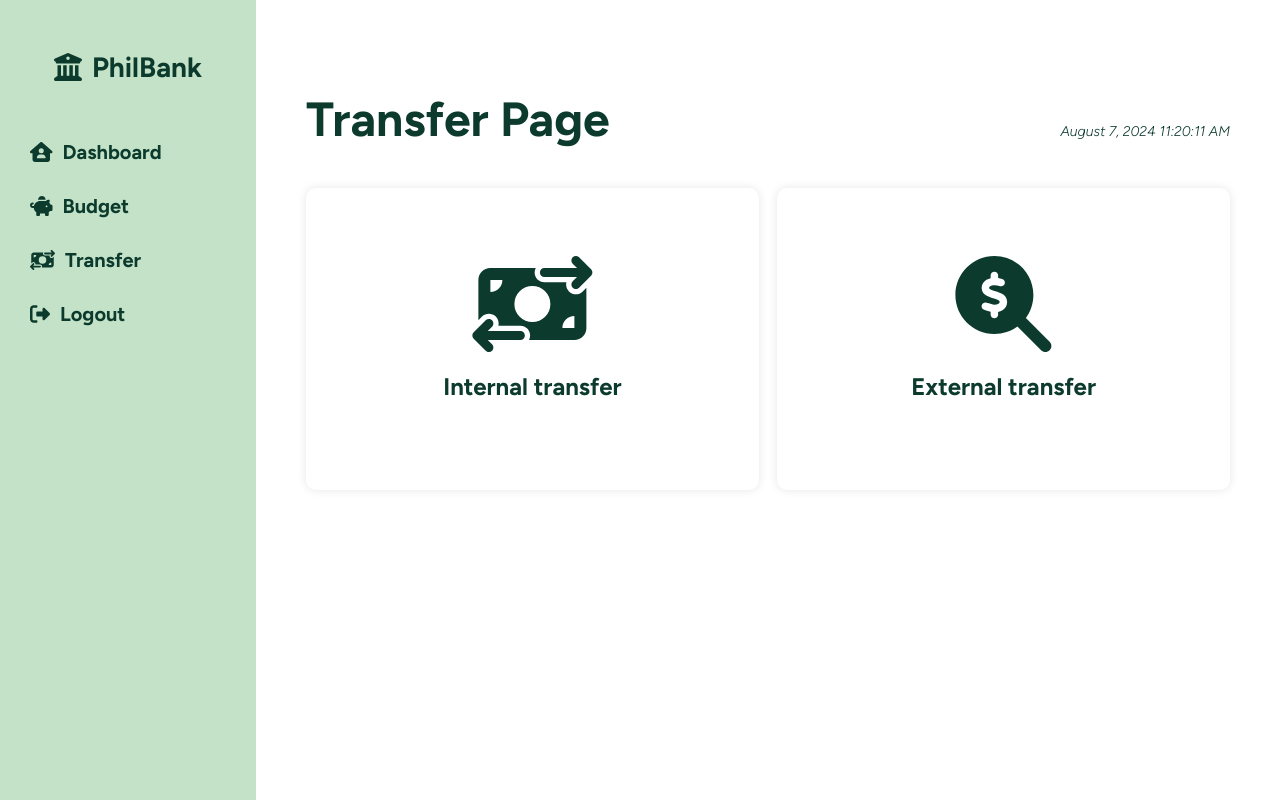
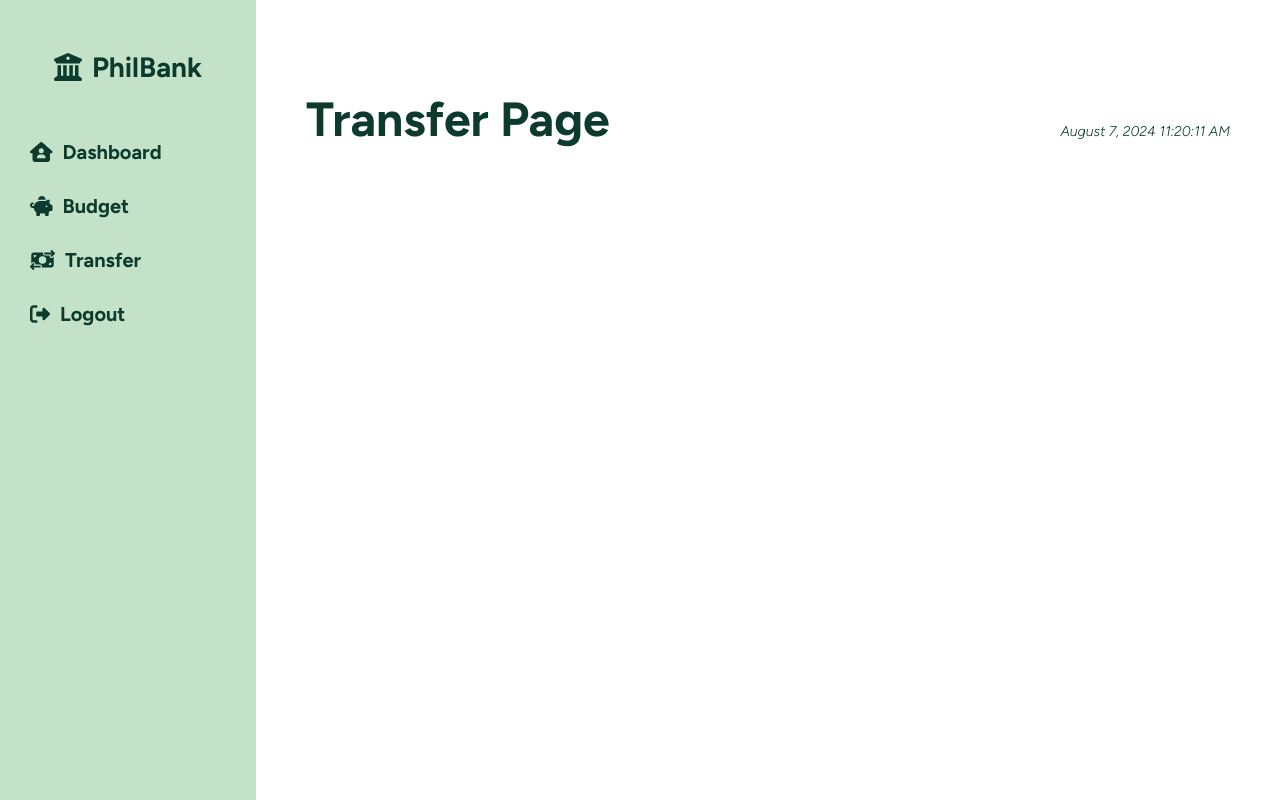
Before and after one commit to JuliusKDV/AvionGroup_4, a React (Create React App) app: page /transfer in a window 1280 px wide. Built offline with nearby package versions, Linux system fonts and the light colour scheme.

Commit message:
Changing transfers page

```diff
--- a/src/layouts/Layout.jsx
+++ b/src/layouts/Layout.jsx
@@ -1,7 +1,7 @@
 import React from 'react';
 import './Layout.css';
 
-import Sidebar from '../components/Sidebar/Sidebar';
+import Sidebar from '../Components/Sidebar/Sidebar';
 
 // This is a layout containing the sidebar and space for main content.
 
--- a/src/pages/Administrator.jsx
+++ b/src/pages/Administrator.jsx
@@ -1,5 +1,5 @@
 import React, { useState } from 'react';
-import Header from '../components/Header';
+import Header from '../Components/Header';
 import Layout from '../layouts/Layout';
 
 function Administrator({ user, users, onAddUser }) {
--- a/src/pages/Budget.jsx
+++ b/src/pages/Budget.jsx
@@ -1,5 +1,5 @@
 import React, { useState } from 'react';
-import Header from '../components/Header'; //importing the automatic time and date
+import Header from '../Components/Header'; //importing the automatic time and date
 import Layout from '../layouts/Layout';
 
 function Budget({user}) {
--- a/src/pages/Dashboard.jsx
+++ b/src/pages/Dashboard.jsx
@@ -1,5 +1,5 @@
 import React, { useState, useEffect } from 'react';
-import Header from '../components/Header'; //importing the automatic time and date
+import Header from '../Components/Header'; //importing the automatic time and date
 import Layout from '../layouts/Layout';
 
 function Dashboard() {
--- a/src/pages/Home.jsx
+++ b/src/pages/Home.jsx
@@ -1,6 +1,6 @@
 import React, { useEffect } from 'react';
 import { useNavigate } from "react-router-dom";
-import Header from '../components/Header'; //importing the automatic time and date
+import Header from '../Components/Header'; //importing the automatic time and date
 import Layout from '../layouts/Layout';
 
 function Home({ user }) {
--- a/src/pages/Transfer.jsx
+++ b/src/pages/Transfer.jsx
@@ -1,5 +1,5 @@
 import React, { useState, useEffect } from 'react';
-import Header from '../components/Header'; //importing the automatic time and date
+import Header from '../Components/Header'; //importing the automatic time and date
 import Layout from '../layouts/Layout';
 
 import { FontAwesomeIcon } from '@fortawesome/react-fontawesome';
@@ -10,16 +10,7 @@ function Transfer({ user }) {
 
     <Layout user={user}>
       <Header>Transfer Page</Header>
-      <div className="transfer">
-        <div className="transfer-options">
-          <FontAwesomeIcon icon={faMoneyBillTransfer} size="6x" />
-          <h2>Internal transfer</h2>
-          </div>
-        <div className="transfer-options">
-          <FontAwesomeIcon icon={faMagnifyingGlassDollar} size="6x" />
-          <h2>External transfer</h2>
-        </div>
-      </div>
+
     </Layout>
 
   );
```
